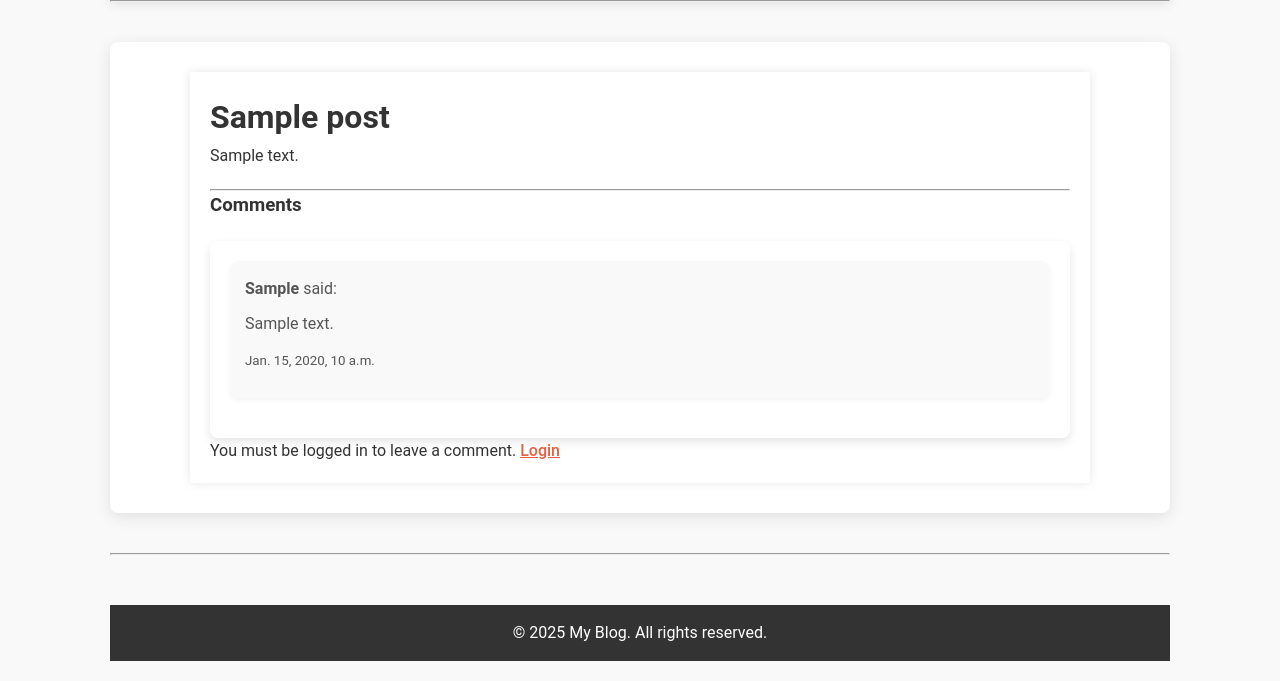
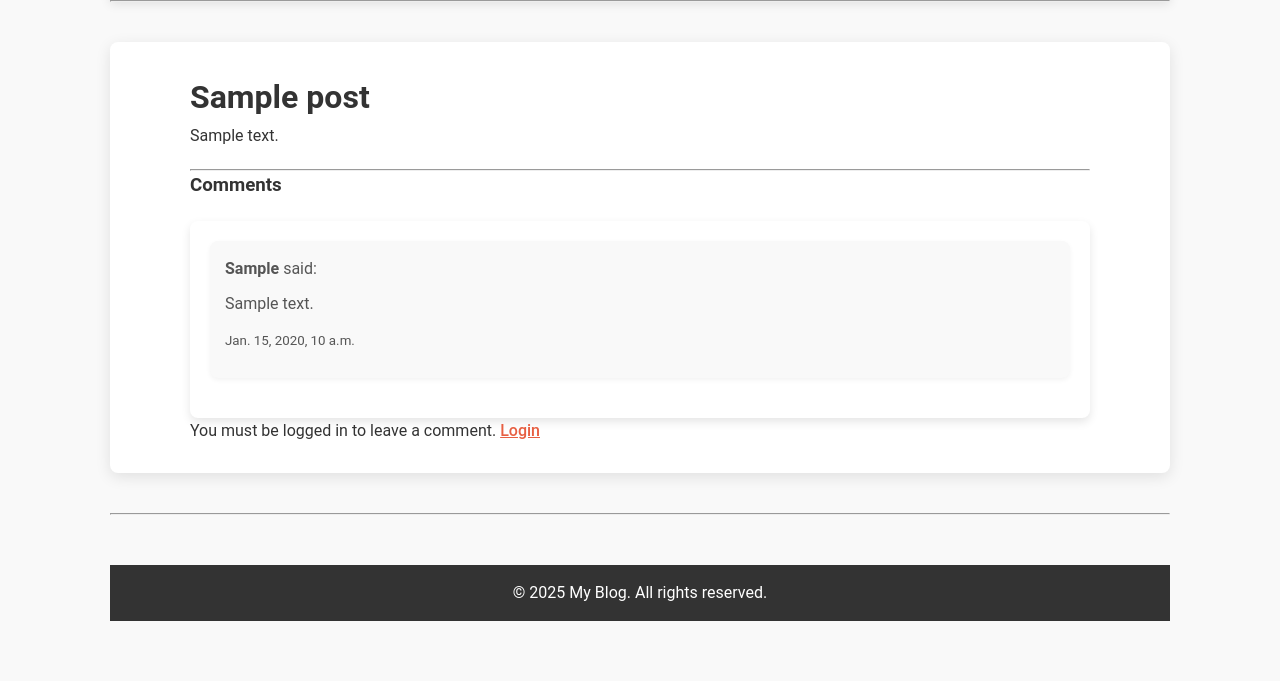
Before and after one commit to pystart-school/blogsite, a Django app: page /post/1/ in a window 1280 px wide. Shown: the part 150-831 px from the top of the page. After the commit the page ends 771 px from the top, so only its background shows below. Run offline with Django 5.2, Linux system fonts and the light colour scheme; tables that the repository leaves empty hold one stand-in row (values such as "Sample post").

Commit message:
Changed post-detail-container.

```diff
--- a/blogsite/blog/static/blog/style.css
+++ b/blogsite/blog/static/blog/style.css
@@ -245,9 +245,6 @@ ul li p {
     width: 900px;  /* Fixed width */
     max-width: 90%; /* Ensures responsiveness */
     margin: 0 auto;  /* Centers the container */
-    padding: 20px;
-    background-color: #fff; /* Optional: for better visibility */
-    box-shadow: 0 0 10px rgba(0, 0, 0, 0.1); /* Optional: adds a shadow */
 }
 
 .post-content {
--- a/blogsite/blog/templates/blog/post_delete.html
+++ b/blogsite/blog/templates/blog/post_delete.html
@@ -12,6 +12,6 @@
       <button type="submit" class="delete-button">❌ Yes, Delete</button>
     </form>
 
-    <a href="{% url 'post_list' %}" class="cancel-link">Cancel</a>
+    <a href="{% url 'post_list' %}" class="link-primary">Cancel</a>
   </div>
 {% endblock %}
```
